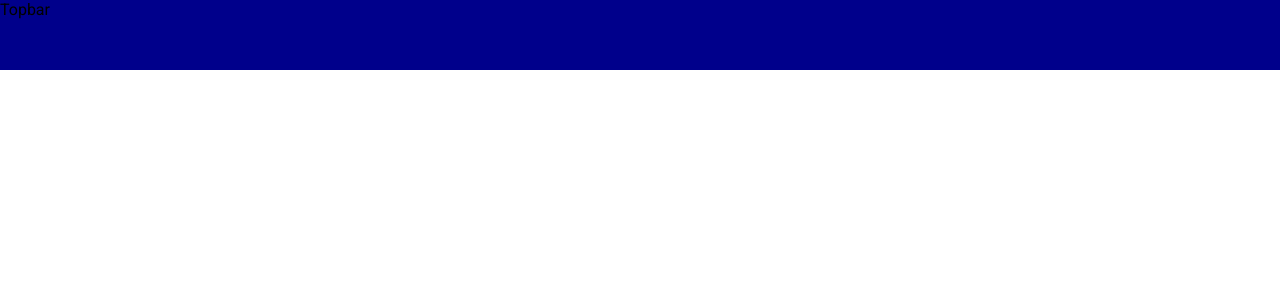
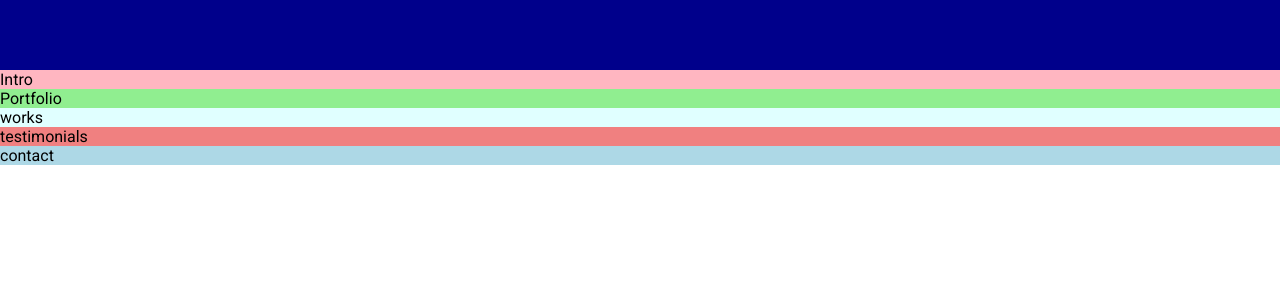
Before and after one commit to ericbarriga/react_PortfolioV2, a React (Create React App) app: page / in a window 1280 px wide. Shown: the top 300 px of the page. Built offline with nearby package versions, Linux system fonts and the light colour scheme.

Commit message:
added all the componants to my app.jsx

```diff
--- a/src/App.js
+++ /dev/null
@@ -1,11 +0,0 @@
-import Topbar from "./componants/topbar/topbar"
-
-function App() {
-  return (
-    <div className="app">
-      <Topbar />
-    </div>
-  );
-}
-
-export default App;
--- /dev/null
+++ b/src/App.jsx
@@ -0,0 +1,23 @@
+import Topbar from "./componants/topbar/topbar"
+import Contact from "./componants/contact/contact"
+import Intro from "./componants/intro/intro"
+import Portfolio from "./componants/portfolio/portfolio"
+import Testimonials from "./componants/testimonials/testimonials"
+import Works from "./componants/works/works"
+
+function App() {
+  return (
+    <div className="app">
+      <Topbar />
+      <div className="sections">
+        <Intro />
+        <Portfolio />
+        <Works />
+        <Testimonials />
+        <Contact />
+      </div>
+    </div>
+  );
+}
+
+export default App;
--- a/src/componants/topbar/topbar.jsx
+++ b/src/componants/topbar/topbar.jsx
@@ -3,7 +3,7 @@ import "./topbar.scss";
 export default function Topbar() {
     return (
         <div className="topbar">
-            Topbar
+
         </div>
     )
 }
```
